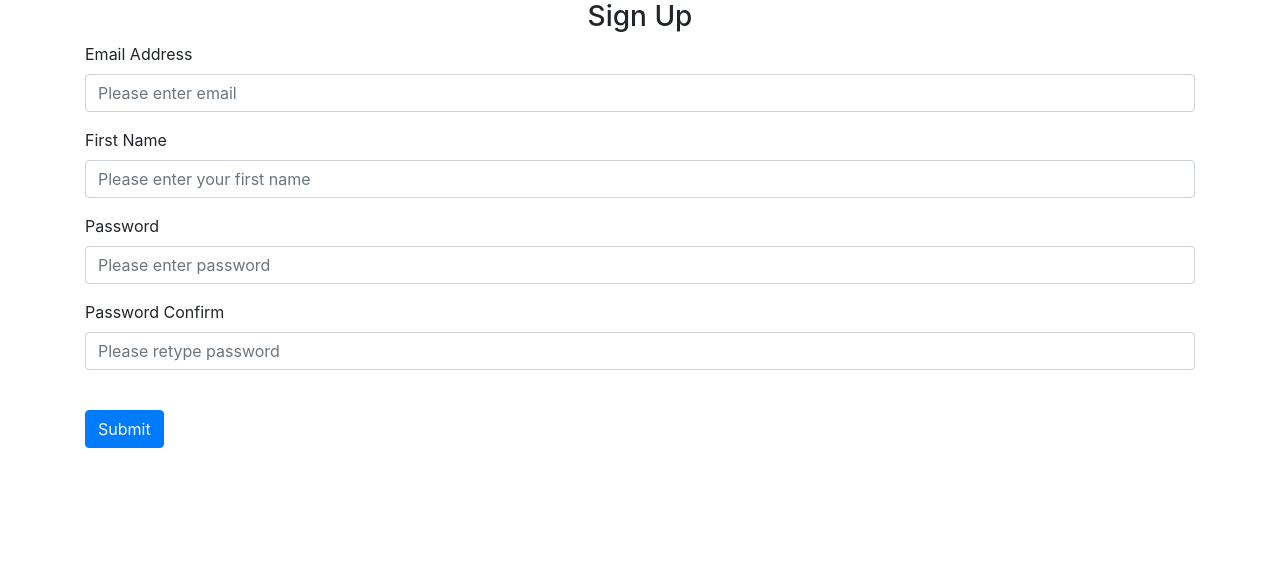
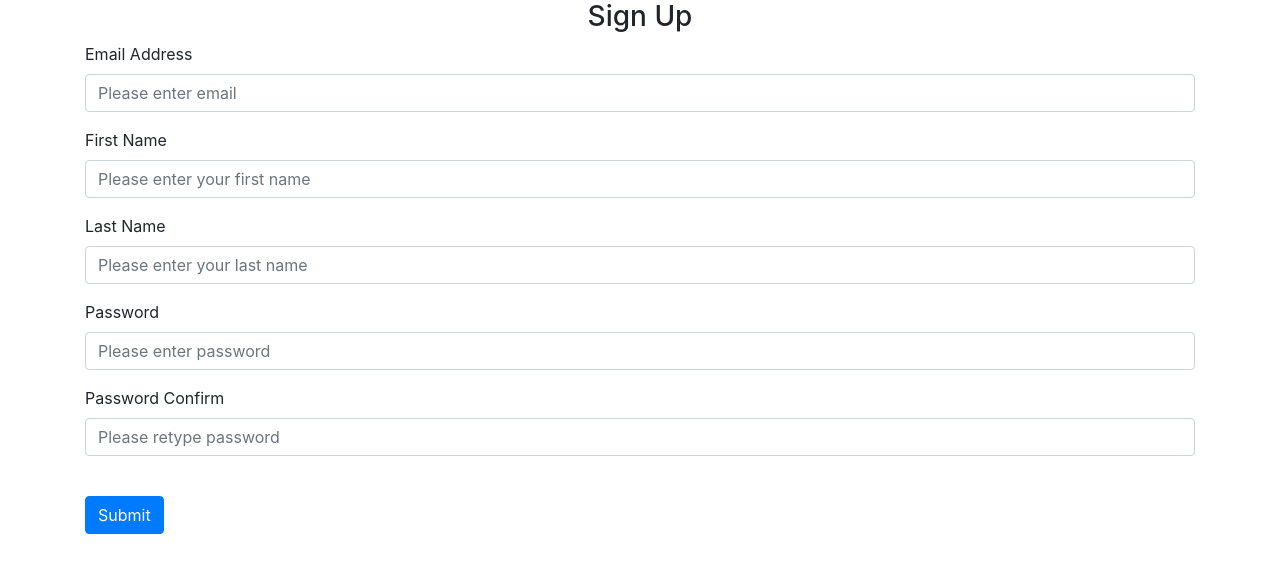
Before and after one commit to Maddy400/PETR2140, a Flask app: template Website/templates/sign_up.html in a window 1280 px wide. Shown: the part 56-629 px from the top of the page. Run offline with Flask 3, Linux system fonts and the light colour scheme; the template is opened without the code that fills it, so the values that code supplies are empty; parts of the project's set-up code (start-up, migrations or seed data) failed here and were passed over; some libraries are stand-ins or nearby versions.

Commit message:
Add last name field

```diff
--- a/Website/auth.py
+++ b/Website/auth.py
@@ -18,4 +18,9 @@ def sign_up():
         password1 = request.form.get('password1')
         password2 = request.form.get('password2')
 
+        if len(email) < 4:
+            flash("Email must be greater than 3 characters", category='error')
+        elif len(first_name) < 2:
+
+
     return render_template("sign_up.html")
--- a/Website/templates/sign_up.html
+++ b/Website/templates/sign_up.html
@@ -8,8 +8,12 @@
         <input type="email" class="form-control" id="email" name="email" placeholder="Please enter email"/>
     </div>
     <div class="form-group">
-        <label for="firstname">First Name</label>
-        <input type="text" class="form-control" id="firstname" name="firstname" placeholder="Please enter your first name"/>
+        <label for="first_name">First Name</label>
+        <input type="text" class="form-control" id="first_name" name="first_name" placeholder="Please enter your first name"/>
+    </div>
+    <div class="form-group">
+        <label for="last_name">Last Name</label>
+        <input type="text" class="form-control" id="last_name" name="last_name" placeholder="Please enter your last name"/>
     </div>
     <div class="form-group">
         <label for="password1">Password</label>
```
